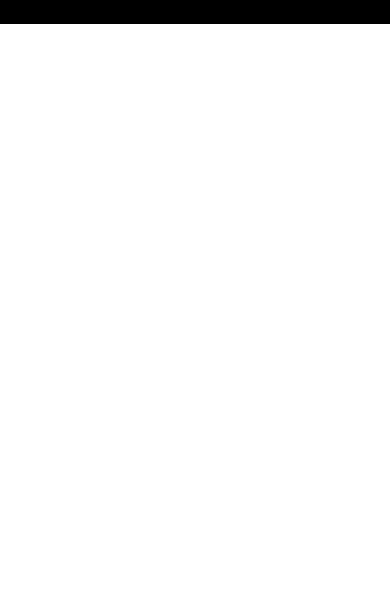
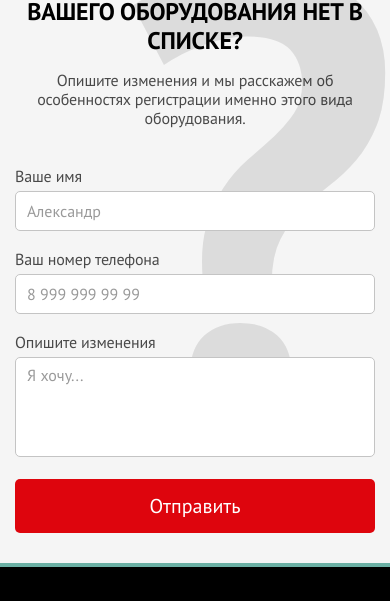
Before and after one commit to AlexKobiliansky/next_v1, a website: page app/page-service.html in a window 390 px wide. Shown: the part 898-1499 px from the top of the page. Before the commit the page ends 922 px from the top, so only its background shows below. Drawn offline with Linux system fonts and the light colour scheme.

Commit message:
section service-form complete

```diff
--- a/app/page-service.html
+++ b/app/page-service.html
@@ -430,11 +430,53 @@
 					<!-- slide-end -->
 				</div>
 			</div>
-
 		</div>
-
 	</section>
 	<!-- ======= SECTION SERVICES END ======= -->
+
+	<!-- ======= SECTION SERVICE-FORM START ======= -->
+	<section class="s-service-form">
+		<div class="container">
+			<div class="row">
+				<div class="col-lg-8 col-md-9">
+					<form class="contact-form service-form">
+						<!-- Hidden Required Fields -->
+						<input type="hidden" name="project_name" value="НЕКСТ">
+						<input type="hidden" name="admin_email" value="alexey.kobilianskiy@gmail.com">
+						<input type="hidden" name="form_subject" value="Заявка с сайта НЕКСТ">
+						<!-- END Hidden Required Fields -->
+						<input type="hidden" name="Форма" value="Легковые авто. Заявка на оборудование не из списка">
+
+						<h2 class="section-title">Вашего оборудования нет в списке?</h2>
+						<div class="section-subtitle">Опишите изменения и мы расскажем об особенностях регистрации именно этого вида оборудования.</div>
+
+						<div class="form-labels-wrap">
+							<label class="short-label">
+								<span>Ваше имя</span>
+								<input type="text" placeholder="Александр" name="Имя" autocomplete="off" data-validation="custom"
+									   data-validation-regexp="^[a-zA-Zа-яА-Я ]{1,50}$">
+							</label>
+
+							<label class="short-label">
+								<span>Ваш номер телефона</span>
+								<input type="text" class="user-phone" name="Телефон" placeholder="8 999 999 99 99"
+									   autocomplete="off" data-validation="custom"
+									   data-validation-regexp="[0-9]{1}\s[0-9]{3}\s[0-9]{3}\s[0-9]{2}\s[0-9]{2}">
+							</label>
+
+							<label>
+								<span>Опишите изменения</span>
+								<textarea name="Комментарий" placeholder="Я хочу..."></textarea>
+							</label>
+						</div>
+
+						<button type="submit" class="btn btn-red">Отправить</button>
+					</form>
+				</div>
+			</div>
+		</div>
+	</section>
+	<!-- ======= SECTION SERVICE-FORM END ======= -->
 
 
 
--- a/app/sass/base/_general.sass
+++ b/app/sass/base/_general.sass
@@ -125,6 +125,7 @@ form
     display: none!important
   textarea
     height: 70px
+    resize: none
 
 .section-title
   font-size: 40px
--- a/app/sass/base/_media.sass
+++ b/app/sass/base/_media.sass
@@ -12,6 +12,10 @@
   .s-services
     .s-page-meta
       padding-bottom: 275px
+
+  .s-service-form
+    &:before
+      left: 10px
 
 // ≥1200px
 +media-breakpoint-down(lg)
@@ -181,6 +185,16 @@
 
 // ≥992px
 +media-breakpoint-down(md)
+
+  .s-service-form
+    .section-title
+      font-size: 27px
+
+  .service-form
+    textarea
+      height: 70px
+    .btn
+      width: 150px
 
   .s-services
     background-size: auto 34%
@@ -482,6 +496,21 @@
 // ≥768px
 +media-breakpoint-down(sm)
 
+  .s-service-form
+    background-image: none
+    background-color: #f5f5f5
+    padding-bottom: 25px
+    &:before
+      left: auto
+      right: -10px
+
+
+  .service-form
+    .btn
+      position: relative
+      right: 0
+      bottom: 0
+
   .service-item
     &-title
       font-size: 16px
@@ -630,6 +659,14 @@
 
 // ≥480px
 +media-breakpoint-down(xs)
+
+  .s-service-form
+    .section-title
+      font-size: 24px
+      text-align: center
+      margin-bottom: 15px
+    .section-subtitle
+      text-align: center
 
   .s-services
     background-size: auto 775px
@@ -1107,6 +1144,17 @@
 
 @media (max-width: 390px)
 
+  .s-service-form
+    padding: 50px 0 30px
+
+  .service-form
+    .short-label
+      width: 100%
+    textarea
+      height: 100px
+    .btn
+      width: 100%
+
   .service-item
     &-title
       font-size: 16px
--- /dev/null
+++ b/app/sass/layout/_s-service-form.sass
@@ -0,0 +1,49 @@
+.s-service-form
+  background-image: url('../img/bg-service-form.jpg')
+  position: relative
+  box-shadow: 0 0 15px 10px rgba(#000, .05)
+  +bg-cover
+  text-align: left
+  border-top: 4px solid $accent-green
+  border-bottom: 4px solid $accent-green
+  padding: 27px 0 5px
+  overflow: hidden
+  label
+    margin-bottom: 15px
+  .section-subtitle
+    text-align: left
+    color: rgba(#000, .7)
+    margin-bottom: 35px
+  .section-title
+    text-align: left
+  .container
+    position: relative
+  .col-lg-8
+    position: inherit
+  &:before
+    content: '?'
+    position: absolute
+    font-size: 620px
+    font-weight: 700
+    color: rgba(#000, .1)
+    line-height: 1
+    top: -77px
+    left: 170px
+
+
+.service-form
+  .short-label
+    width: 250px
+  label
+    span
+      color: rgba(#000, .7)
+  input, textarea
+    &::placeholder
+      color: rgba(#000, .4)
+  textarea
+    height: 100px
+  .btn
+    position: absolute
+    right: 15px
+    bottom: 22px
+    width: 190px
--- a/app/sass/layout/_s-services.sass
+++ b/app/sass/layout/_s-services.sass
@@ -2,6 +2,7 @@
   background-size: 100% auto
   background-position: center top
   background-repeat: no-repeat
+  padding-bottom: 50px
   .s-page-meta
     padding-bottom: 375px
 
--- a/app/sass/main.sass
+++ b/app/sass/main.sass
@@ -24,6 +24,7 @@
 @import layout/s-terms
 @import layout/s-portfolio
 @import layout/s-services
+@import layout/s-service-form
 @import layout/footer
 
 
```
Also changed, not shown: app/css/main.min.css, app/img/bg-service-form.jpg (added).
